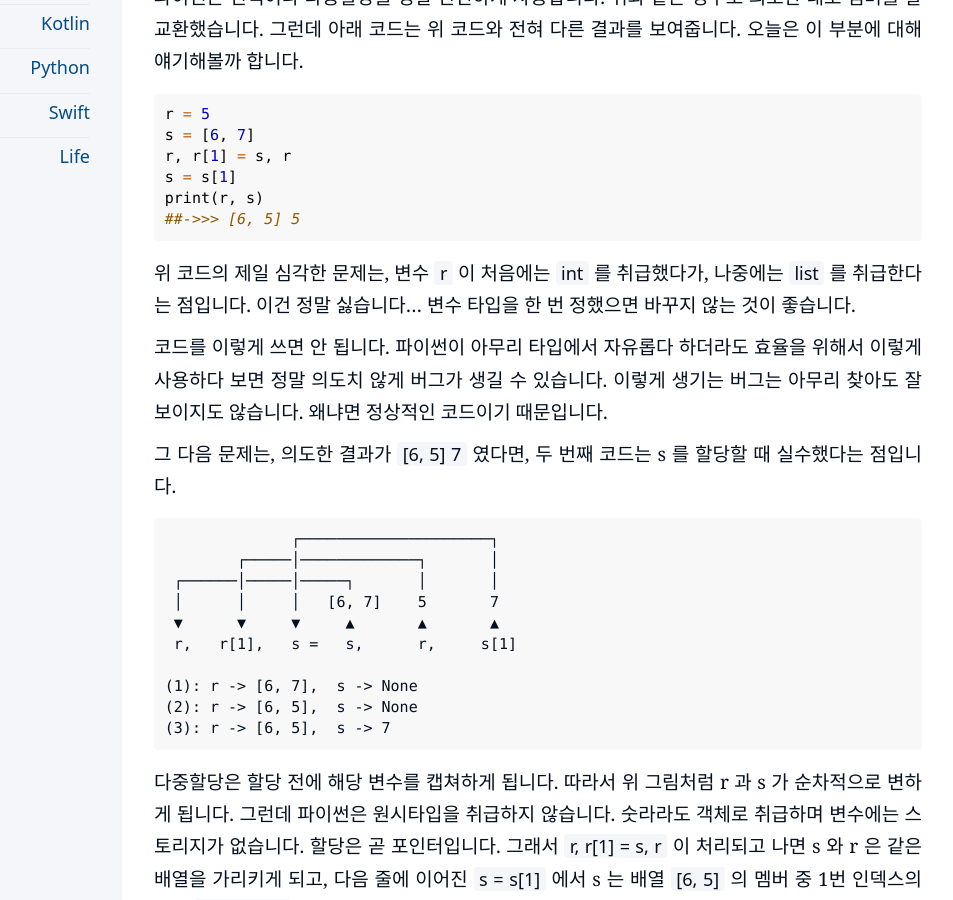
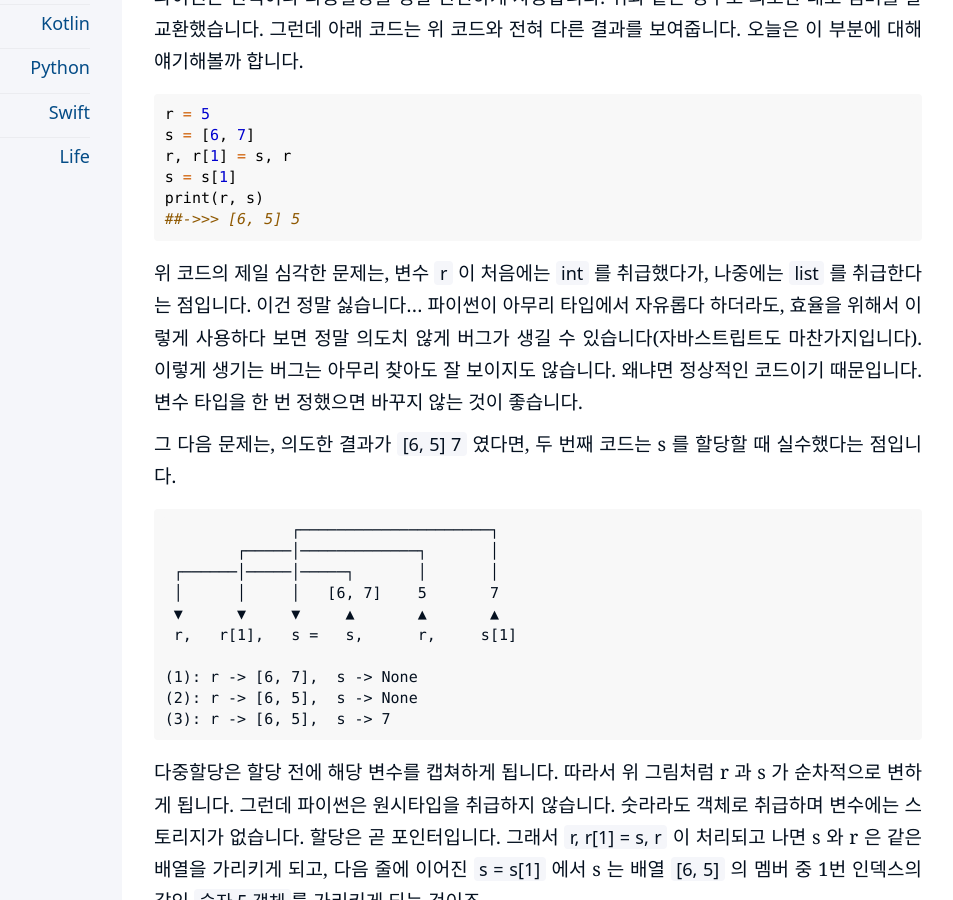
Before and after one commit to kiroshin/kiroshin.github.io, a Jekyll site: the page built from _posts/2024-08-04-multiple-assignment.md, in a window 1280 px wide and 900 px high, scrolled down 481 px. Shown: the whole window, without its empty margins (198-1151 px from the left). Built offline with Jekyll 4.4.1, drawn with Linux system fonts in a browser that asks for light colours.

Commit message:
Update 2024-08-04-multiple-assignment.md

````diff
--- a/_posts/2024-08-04-multiple-assignment.md
+++ b/_posts/2024-08-04-multiple-assignment.md
@@ -28,9 +28,7 @@ print(r, s)
 ##->>> [6, 5] 5
 ```
 
-위 코드의 제일 심각한 문제는, 변수 `r` 이 처음에는 `int` 를 취급했다가, 나중에는 `list` 를 취급한다는 점입니다. 이건 정말 싫습니다... 변수 타입을 한 번 정했으면 바꾸지 않는 것이 좋습니다.
-
-코드를 이렇게 쓰면 안 됩니다. 파이썬이 아무리 타입에서 자유롭다 하더라도 효율을 위해서 이렇게 사용하다 보면 정말 의도치 않게 버그가 생길 수 있습니다. 이렇게 생기는 버그는 아무리 찾아도 잘 보이지도 않습니다. 왜냐면 정상적인 코드이기 때문입니다.
+위 코드의 제일 심각한 문제는, 변수 `r` 이 처음에는 `int` 를 취급했다가, 나중에는 `list` 를 취급한다는 점입니다. 이건 정말 싫습니다... 파이썬이 아무리 타입에서 자유롭다 하더라도, 효율을 위해서 이렇게 사용하다 보면 정말 의도치 않게 버그가 생길 수 있습니다(자바스트립트도 마찬가지입니다). 이렇게 생기는 버그는 아무리 찾아도 잘 보이지도 않습니다. 왜냐면 정상적인 코드이기 때문입니다. 변수 타입을 한 번 정했으면 바꾸지 않는 것이 좋습니다.
 
 그 다음 문제는, 의도한 결과가 `[6, 5] 7` 였다면, 두 번째 코드는 s 를 할당할 때 실수했다는 점입니다.
 
````
